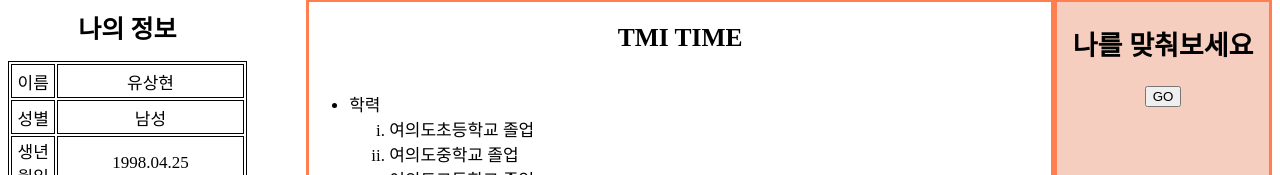
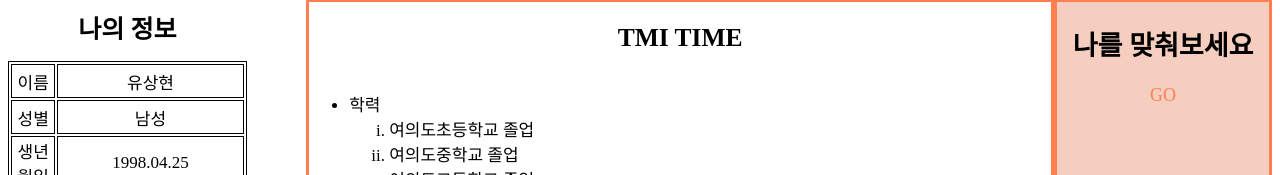
Before and after one commit to 98shy/My_info, a plain HTML site: page index.html in a window 1280 px wide. Shown: the part 113-288 px from the top of the page. Drawn offline with Linux system fonts and the light colour scheme.

Commit message:
Update index.html

```diff
--- a/index.html
+++ b/index.html
@@ -78,9 +78,7 @@
             <h2>나를 맞춰보세요</h2>
         </div>
         <div class="btn">
-            <form action="quiz.html" method="GET">
-                <input type="submit" value="GO"/>
-            </form>
+            <a href="quiz.html">GO<a>
         </div>
     </div>
     </div>
```
